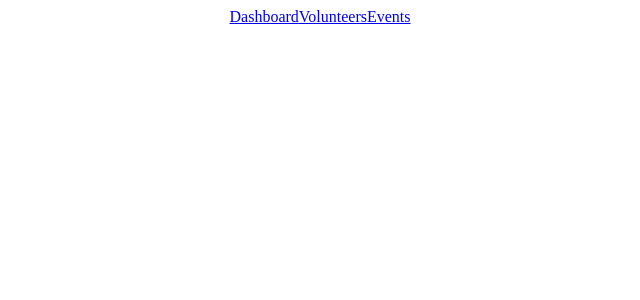
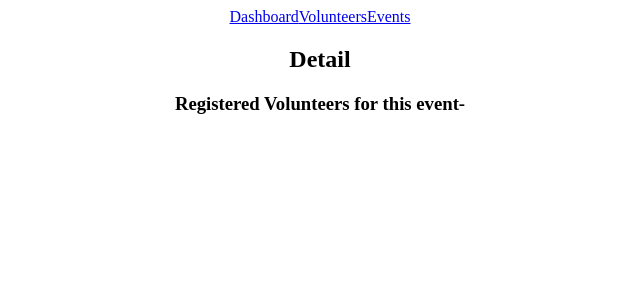
Before and after one commit to ShivamT16/volunteer-management-app, a React (Create React App) app: page /event/1 in a window 1280 px wide. Shown: the top 300 px of the page, without its empty margins (320-960 px from the left). Built offline with nearby package versions, Linux system fonts and the light colour scheme.

Commit message:
event summary defined

```diff
--- a/package.json
+++ b/package.json
@@ -13,7 +13,6 @@
     "react-redux": "^8.1.3",
     "react-router-dom": "^6.23.0",
     "react-scripts": "5.0.1",
-    "react-select": "^5.8.0",
     "web-vitals": "^2.1.4"
   },
   "scripts": {
--- a/src/App.js
+++ b/src/App.js
@@ -1,11 +1,13 @@
 import React from 'react';
 import './App.css';
-import { VolunteerView } from './VolunteerView';
+import { VolunteerView } from './features/volunteer/VolunteerView';
 import { BrowserRouter as Router, NavLink, Route, Routes } from 'react-router-dom';
-import { VolunteerForm } from './VolunteerForm';
-import { EventView } from './EventView';
-import { EventForm } from './EventForm';
-import { EventSummary } from './EventSummary';
+import { VolunteerForm } from './features/volunteer/VolunteerForm';
+import { EventView } from './features/event/EventView';
+import { EventForm } from './features/event/EventForm';
+import { EventSummary } from './features/dashboard/EventSummary';
+import { EventDetail } from './features/dashboard/EventDetail';
+import { VolunteerDetail } from './features/volunteer/VolunteerDetail';
 
 function App() {
   return (
@@ -20,8 +22,10 @@ function App() {
 
       <Routes>
         <Route path="/" element={<EventSummary />} />
+        <Route path="/event/:eventName" element={<EventDetail />} />
         <Route path="/volunteers" element={<VolunteerView />} />
         <Route path="/volunteers/add" element={<VolunteerForm />} />
+        <Route path="/volunteerDetail/:id" element={<VolunteerDetail />} />
         <Route path="/volunteers/update/:id" element={<VolunteerForm />} />
         <Route path="/events" element={<EventView />} />
         <Route path="/events/add" element={<EventForm />} />
--- a/src/app/store.js
+++ b/src/app/store.js
@@ -1,6 +1,6 @@
 import { configureStore } from '@reduxjs/toolkit';
-import { volunteerSlice } from '../volunteerSlice';
-import { eventSlice } from '../eventSlice';
+import { eventSlice } from '../features/event/eventSlice';
+import { volunteerSlice } from '../features/volunteer/volunteerSlice';
 
 export const store = configureStore({
   reducer: {
--- /dev/null
+++ b/src/features/dashboard/EventDetail.js
@@ -0,0 +1,31 @@
+import { useSelector } from "react-redux"
+import { Link, useParams } from "react-router-dom"
+
+export const EventDetail = () => {
+    const {eventName} = useParams()
+    const events = useSelector((state) => state.events.events)
+    const volunteers = useSelector((state) => state.volunteers.volunteers )
+
+    return(
+        <div>
+            <h2>Detail</h2>
+            {events.filter((event) => event.eventName.includes(eventName)).map((item) =>
+            <div key={item._id}>
+                {item.eventName} || {item.location} || {item.description} || {item.requirement} Volunteer
+            </div>
+            )}
+            <h3>Registered Volunteers for this event- </h3>
+            {
+             volunteers.filter((event) => event.eventAssigned.includes(eventName)).map((item) =>
+             <div>
+                <Link to={`/volunteerDetail/${item._id}`} >
+                {item.volunteerName} ||
+                {item.availability ? "true" : "false"} ||
+                {item.skills} ||
+                {item.eventAssigned.join(" | ")}
+                </Link>
+             </div>
+            )}
+        </div>
+    )
+}
--- a/src/EventSummary.js
+++ b/src/features/dashboard/EventSummary.js
@@ -1,8 +1,8 @@
 import { useEffect, useState } from "react"
 import { useDispatch, useSelector } from "react-redux"
-import { fetchEvents } from "./eventSlice"
-import { fetchVolunteers } from "./volunteerSlice"
-import ReactSelect from "react-select"
+import { fetchEvents } from "../event/eventSlice"
+import { fetchVolunteers } from "../volunteer/volunteerSlice"
+import { Link } from "react-router-dom"
 
 export const EventSummary = () => {
     const dispatch = useDispatch()
@@ -22,13 +22,13 @@ export const EventSummary = () => {
             <h2>Event Summary</h2>
             {status === 'loading' && <h2>Loading...</h2> }
             {status === 'error' && <h2>{error}</h2> }
+
             {events.map((item) =>
             <div key={item._id}>
-                {item.eventName} || {item.description} || {item.location}
+                <Link to={`/event/${item.eventName}`} > {item.eventName} || {item.description} || {item.location} </Link>
             </div>
             )}
-        <form>
-      </form>
+
         </div>
     )
 }
--- /dev/null
+++ b/src/features/volunteer/VolunteerDetail.js
@@ -0,0 +1,26 @@
+import { useDispatch, useSelector } from "react-redux"
+import { Link, useParams } from "react-router-dom"
+import { deleteVolunteer } from "./volunteerSlice"
+
+export const VolunteerDetail = () => {
+    const {id} = useParams()
+    const dispatch = useDispatch()
+    const volunteers = useSelector((state) => state.volunteers.volunteers )
+
+    return(
+        <div>
+            <h2>V Detail</h2>
+            {
+             volunteers.filter((event) => event._id === id ).map((item) =>
+             <div>
+                {item.volunteerName} ||
+                {item.availability ? "true" : "false"} ||
+                {item.skills} ||
+                {item.eventAssigned.join(" | ")}
+                <button onClick={() => dispatch(deleteVolunteer(item._id)) } >Delete</button>
+                <Link to={`/volunteers/update/${item._id}`} ><button>Edit</button></Link>
+             </div>
+            )}
+        </div>
+    )
+}
--- a/src/VolunteerView.js
+++ b/src/features/volunteer/VolunteerView.js
@@ -25,10 +25,12 @@ export const VolunteerView = () => {
             {
             volunteers.map((item) =>
             <div key={item._id} >
+             <Link to={`/volunteerDetail/${item._id}`} >
              {item.volunteerName} ||
              {item.availability ? "true" : "false"} ||
              {item.skills} ||
              {item.eventAssigned.join(" | ")}
+             </Link>
              <button onClick={() => dispatch(deleteVolunteer(item._id)) } >Delete</button>
              <Link to={`/volunteers/update/${item._id}`} ><button>Edit</button></Link>
             </div>
```
Also changed, not shown: src/features/event/EventForm.js (renamed from src/EventForm.js), src/features/event/EventView.js (renamed from src/EventView.js), src/features/event/eventSlice.js (renamed from src/eventSlice.js), src/features/volunteer/VolunteerForm.js (renamed from src/VolunteerForm.js), src/features/volunteer/volunteerSlice.js (renamed from src/volunteerSlice.js), 1 other file (tests, documents, lock files or other folders).
